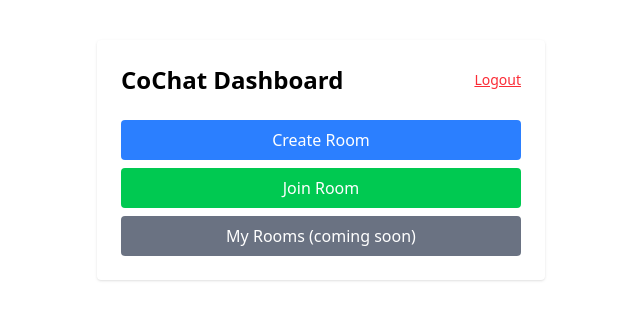
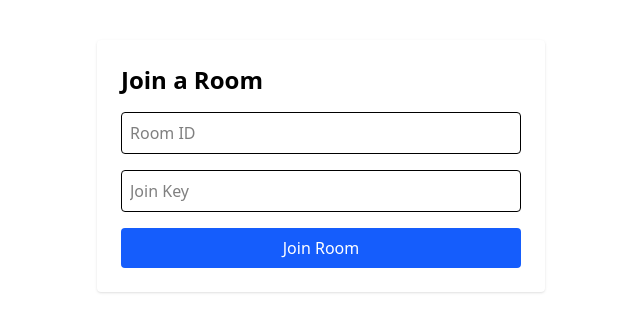
Before and after one commit to rishuags/cochat, a React (Vite) app in the folder cochat-frontend/: page /join-room in a window 1280 px wide. Before the commit this address led to /dashboard. Shown: the top 332 px of the page, without its empty margins (319-959 px from the left). Built offline with nearby package versions, Linux system fonts and the light colour scheme; no server answers; sample sign-in values are in the browser's storage.

Commit message:
ready to merge

```diff
--- a/cochat-frontend/src/App.jsx
+++ b/cochat-frontend/src/App.jsx
@@ -17,6 +17,7 @@ import LoginPage from './pages/LoginPage.jsx';
 import DashboardPage from './pages/DashboardPage.jsx';
 import CreateRoomPage from './pages/CreateRoomPage.jsx';
 import RoomPage from './pages/RoomPage.jsx';
+import JoinRoomPage from './pages/JoinRoomPage.jsx';
 
 // React Context
 import { ApiKeyProvider } from './context/ApiKeyContext.jsx';
@@ -79,6 +80,8 @@ function App() {
 
       <Route path="/create-room" element={user ? <CreateRoomPage /> : <Navigate to="/login" />} />
 
+      <Route path="/join-room" element={user ? <JoinRoomPage /> : <Navigate to="/login" />} />
+
       {/* Fallback – if route doesn't match, send user to dashboard if logged in, else login */}
       <Route path="*" element={<Navigate to={user ? "/dashboard" : "/login"} />} />
 
--- /dev/null
+++ b/cochat-frontend/src/pages/JoinRoomPage.jsx
@@ -0,0 +1,102 @@
+import { useState } from "react";
+import { useNavigate } from "react-router-dom";
+import { db, auth } from "../firebase";
+import {
+    ref,
+    get,
+    set,
+} from "firebase/database";
+
+export default function JoinRoomPage() {
+    const [roomId, setRoomId] = useState("");
+    const [joinKey, setJoinKey] = useState("");
+    const [error, setError] = useState("");
+    const navigate = useNavigate();
+
+    // Handles form submission
+    const handleJoin = async (e) => {
+        e.preventDefault();
+        setError("");
+
+        // Empty field check
+        if (!roomId.trim() || !joinKey.trim()) {
+            setError("Room ID and join key are required.");
+            return;
+        }
+
+        try {
+            // Reference to the room in Firebase
+            const roomRef = ref(db, `rooms/${roomId}`);
+            const roomSnap = await get(roomRef);
+
+            // Check if room exists
+            if (!roomSnap.exists()) {
+                setError("Room not found.");
+                return;
+            }
+
+            const roomData = roomSnap.val();
+
+            // Validate join key
+            if (roomData.joinKey !== joinKey.trim()) {
+                setError("Invalid join key.");
+                return;
+            }
+
+            // Check if user is the owner
+            if (roomData.owner === auth.currentUser.email) {
+                // Just navigate, don't add to members
+                navigate(`/room/${roomId}`);
+                return;
+            }
+
+            // Check if user is already a member
+            const memberRef = ref(db, `rooms/${roomId}/members/${auth.currentUser.uid}`);
+            const memberSnap = await get(memberRef);
+
+            if (!memberSnap.exists()) {
+                // Add user to members list
+                await set(memberRef, {
+                    email: auth.currentUser.email,
+                });
+            }
+
+            // Navigate to the room
+            navigate(`/room/${roomId}`);
+        } catch (err) {
+            console.error("Error joining room:", err);
+            setError("Something went wrong. Please try again.");
+        }
+    };
+
+    return (
+        <div className="max-w-md mx-auto mt-10 p-6 bg-white rounded shadow">
+            <h2 className="text-2xl font-bold mb-4">Join a Room</h2>
+
+            {error && <p className="text-red-500 mb-2">{error}</p>}
+
+            <form onSubmit={handleJoin} className="flex flex-col gap-4">
+                <input
+                    type="text"
+                    placeholder="Room ID"
+                    value={roomId}
+                    onChange={(e) => setRoomId(e.target.value)}
+                    className="p-2 border rounded"
+                />
+                <input
+                    type="password"
+                    placeholder="Join Key"
+                    value={joinKey}
+                    onChange={(e) => setJoinKey(e.target.value)}
+                    className="p-2 border rounded"
+                />
+                <button
+                    type="submit"
+                    className="bg-blue-600 text-white px-4 py-2 rounded"
+                >
+                    Join Room
+                </button>
+            </form>
+        </div>
+    );
+}
```
